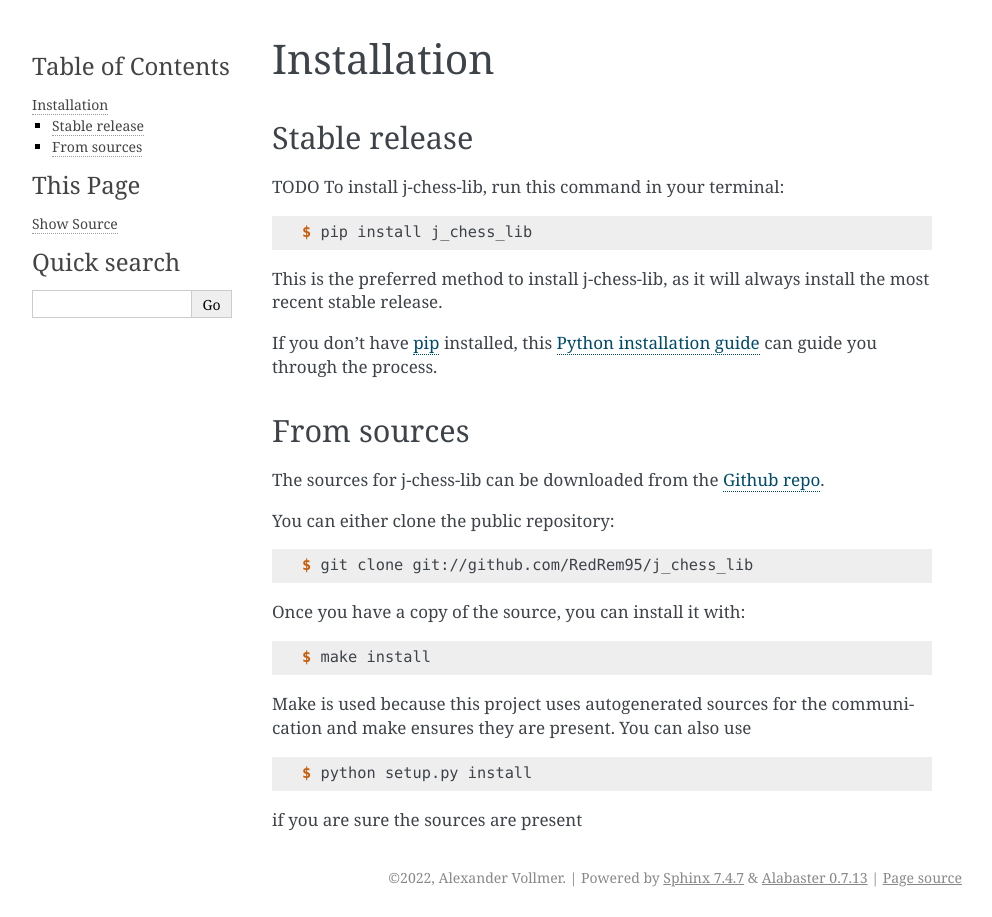
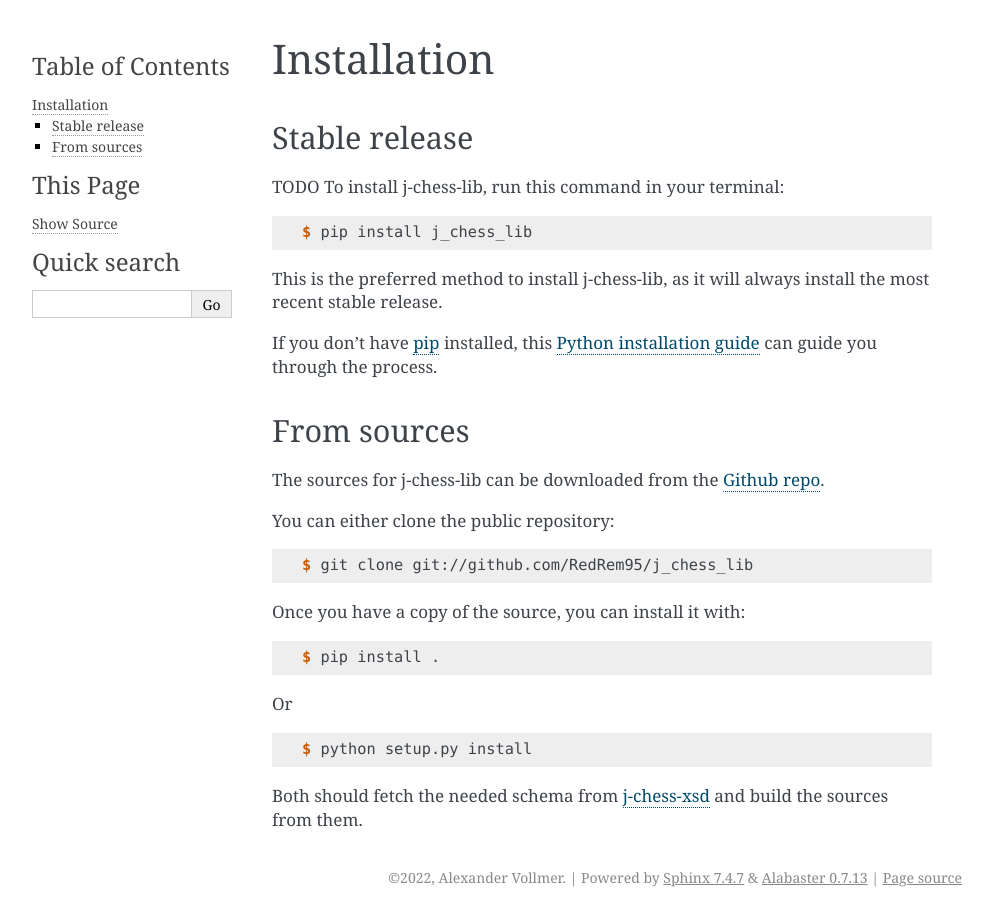
Before and after one commit to RedRem95/j-chess-lib, a Sphinx documentation site: the page built from docs/installation.rst, in a window 1280 px wide. Shown: the whole page, without its empty margins (148-1140 px from the left). Built offline with Sphinx 7.4.7, drawn with Linux system fonts in a browser that asks for light colours.

Commit message:
Moved schema installation from make to setup.py

```diff
--- a/docs/installation.rst
+++ b/docs/installation.rst
@@ -39,17 +39,17 @@ Once you have a copy of the source, you can install it with:
 
 .. code-block:: console
 
-    $ make install
+    $ pip install .
 
-Make is used because this project uses autogenerated sources for the communication and make ensures they are present.
-You can also use
+Or
 
 .. code-block:: console
 
     $ python setup.py install
 
-if you are sure the sources are present
+Both should fetch the needed schema from j-chess-xsd_ and build the sources from them.
 
 
 .. _Github repo: https://github.com/RedRem95/j_chess_lib
 .. _tarball: https://github.com/RedRem95/j_chess_lib/tarball/master
+.. _j-chess-xsd: https://github.com/JoKrus/j-chess-xsd
--- a/requirements.txt
+++ b/requirements.txt
@@ -1 +1 @@
-xsdata[lxml,soap]
+xsdata[cli,lxml,soap]
```
Also changed, not shown: README.rst (+3 -5 lines), setup.py (+7 -3 lines).
